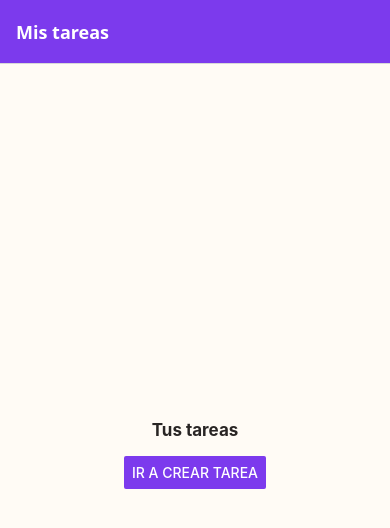
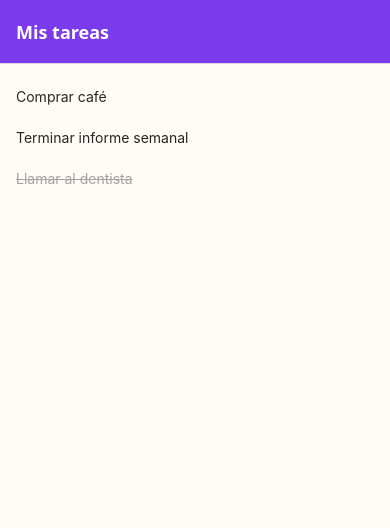
Before and after one commit to ibilleke/todo-list-app-movil, a React Native app in the folder app/: screen /TaskList in a window 390 px wide. Shown: the top 528 px of the page. Built offline with nearby package versions, Linux system fonts and the light colour scheme.

Commit message:
feat: persist tasks locally with AsyncStorage

```diff
--- a/app/package.json
+++ b/app/package.json
@@ -9,6 +9,7 @@
     "web": "expo start --web"
   },
   "dependencies": {
+    "@react-native-async-storage/async-storage": "2.2.0",
     "@react-navigation/native": "^7.3.16",
     "@react-navigation/native-stack": "^7.18.8",
     "expo": "~54.0.35",
--- a/app/src/screens/TaskListScreen.tsx
+++ b/app/src/screens/TaskListScreen.tsx
@@ -1,18 +1,74 @@
-import { StyleSheet, Text, View, Button } from "react-native";
+import { useCallback, useState } from "react";
+import { StyleSheet, Text, View, FlatList } from "react-native";
+import { useFocusEffect } from "@react-navigation/native";
 import type { NativeStackScreenProps } from "@react-navigation/native-stack";
 import type { RootStackParamList } from "../navigation/types";
 import { colors, spacing, typography } from "../theme/colors";
+import { getTasks, saveTask } from "../storage/taskStorage";
+import type { Task } from "../types/Task";
 
 type Props = NativeStackScreenProps<RootStackParamList, "TaskList">;
 
+const MOCK_TASKS: Task[] = [
+  {
+    id: "mock-1",
+    title: "Comprar café",
+    completed: false,
+    createdAt: new Date().toISOString(),
+    source: "local",
+  },
+  {
+    id: "mock-2",
+    title: "Terminar informe semanal",
+    completed: false,
+    createdAt: new Date().toISOString(),
+    source: "local",
+  },
+  {
+    id: "mock-3",
+    title: "Llamar al dentista",
+    completed: true,
+    createdAt: new Date().toISOString(),
+    source: "local",
+  },
+];
+
 export default function TaskListScreen({ navigation }: Props) {
+  const [tasks, setTasks] = useState<Task[]>([]);
+
+  useFocusEffect(
+    useCallback(() => {
+      let active = true;
+      (async () => {
+        let stored = await getTasks();
+        if (stored.length === 0) {
+          for (const mock of MOCK_TASKS) {
+            await saveTask(mock);
+          }
+          stored = await getTasks();
+        }
+        if (active) setTasks(stored);
+      })();
+      return () => {
+        active = false;
+      };
+    }, [])
+  );
+
   return (
     <View style={styles.container}>
-      <Text style={styles.title}>Tus tareas</Text>
-      <Button
-        title="Ir a crear tarea"
-        color={colors.primary}
-        onPress={() => navigation.navigate("TaskForm", {})}
+      <FlatList
+        data={tasks}
+        keyExtractor={(item) => item.id}
+        contentContainerStyle={styles.list}
+        renderItem={({ item }) => (
+          <Text
+            style={item.completed ? styles.itemCompleted : styles.item}
+            onPress={() => navigation.navigate("TaskForm", { taskId: item.id })}
+          >
+            {item.title}
+          </Text>
+        )}
       />
     </View>
   );
@@ -22,13 +78,20 @@ const styles = StyleSheet.create({
   container: {
     flex: 1,
     backgroundColor: colors.background,
-    alignItems: "center",
-    justifyContent: "center",
     padding: spacing.md,
   },
-  title: {
-    ...typography.taskTitle,
+  list: {
+    gap: spacing.sm,
+  },
+  item: {
+    ...typography.body,
     color: colors.textPrimary,
-    marginBottom: spacing.md,
+    paddingVertical: spacing.sm,
+  },
+  itemCompleted: {
+    ...typography.body,
+    color: colors.completed,
+    textDecorationLine: "line-through",
+    paddingVertical: spacing.sm,
   },
 });
--- /dev/null
+++ b/app/src/storage/taskStorage.ts
@@ -0,0 +1,31 @@
+import AsyncStorage from "@react-native-async-storage/async-storage";
+import type { Task } from "../types/Task";
+
+const TASKS_KEY = "@todolist/tasks";
+
+export async function getTasks(): Promise<Task[]> {
+  const raw = await AsyncStorage.getItem(TASKS_KEY);
+  if (!raw) return [];
+  try {
+    return JSON.parse(raw) as Task[];
+  } catch {
+    return [];
+  }
+}
+
+export async function saveTask(task: Task): Promise<void> {
+  const tasks = await getTasks();
+  const index = tasks.findIndex((t) => t.id === task.id);
+  if (index >= 0) {
+    tasks[index] = task;
+  } else {
+    tasks.push(task);
+  }
+  await AsyncStorage.setItem(TASKS_KEY, JSON.stringify(tasks));
+}
+
+export async function deleteTask(id: string): Promise<void> {
+  const tasks = await getTasks();
+  const filtered = tasks.filter((t) => t.id !== id);
+  await AsyncStorage.setItem(TASKS_KEY, JSON.stringify(filtered));
+}
```
Also changed, not shown: 1 other file (tests, documents, lock files or other folders).
